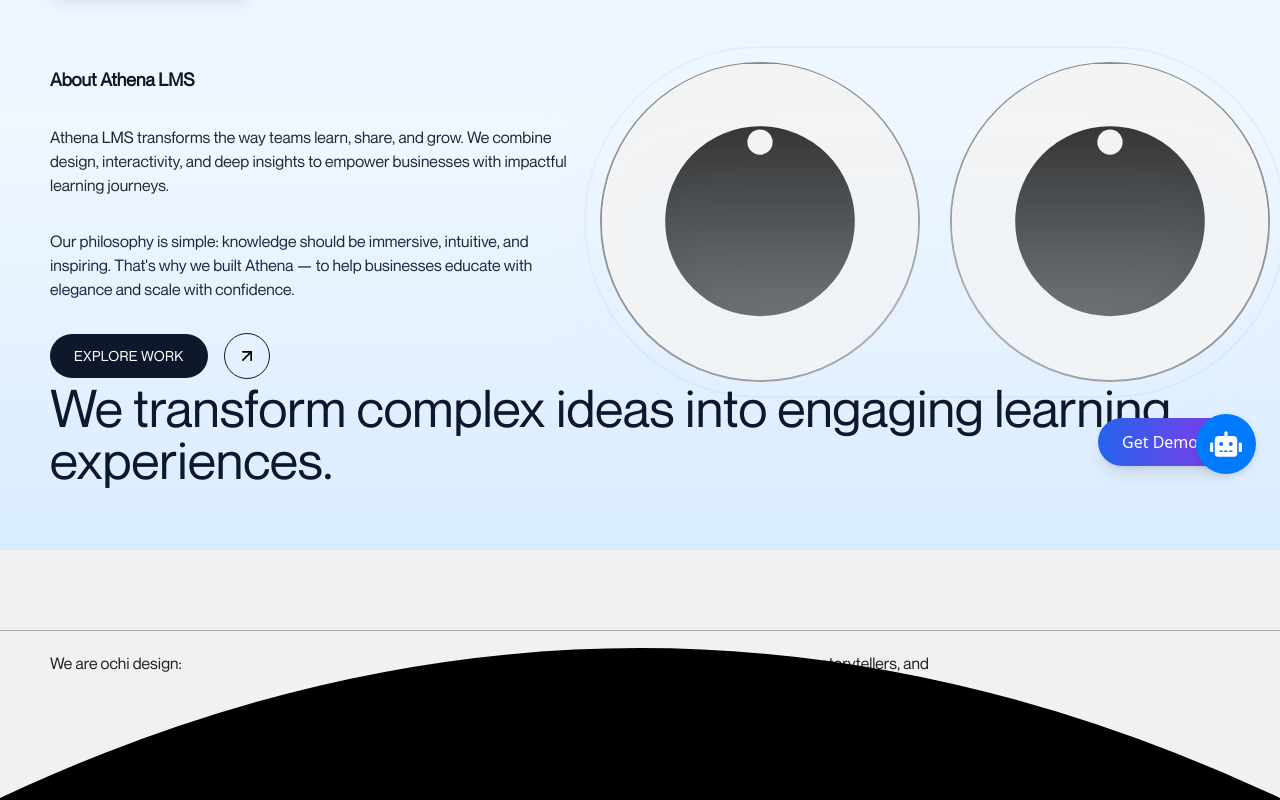
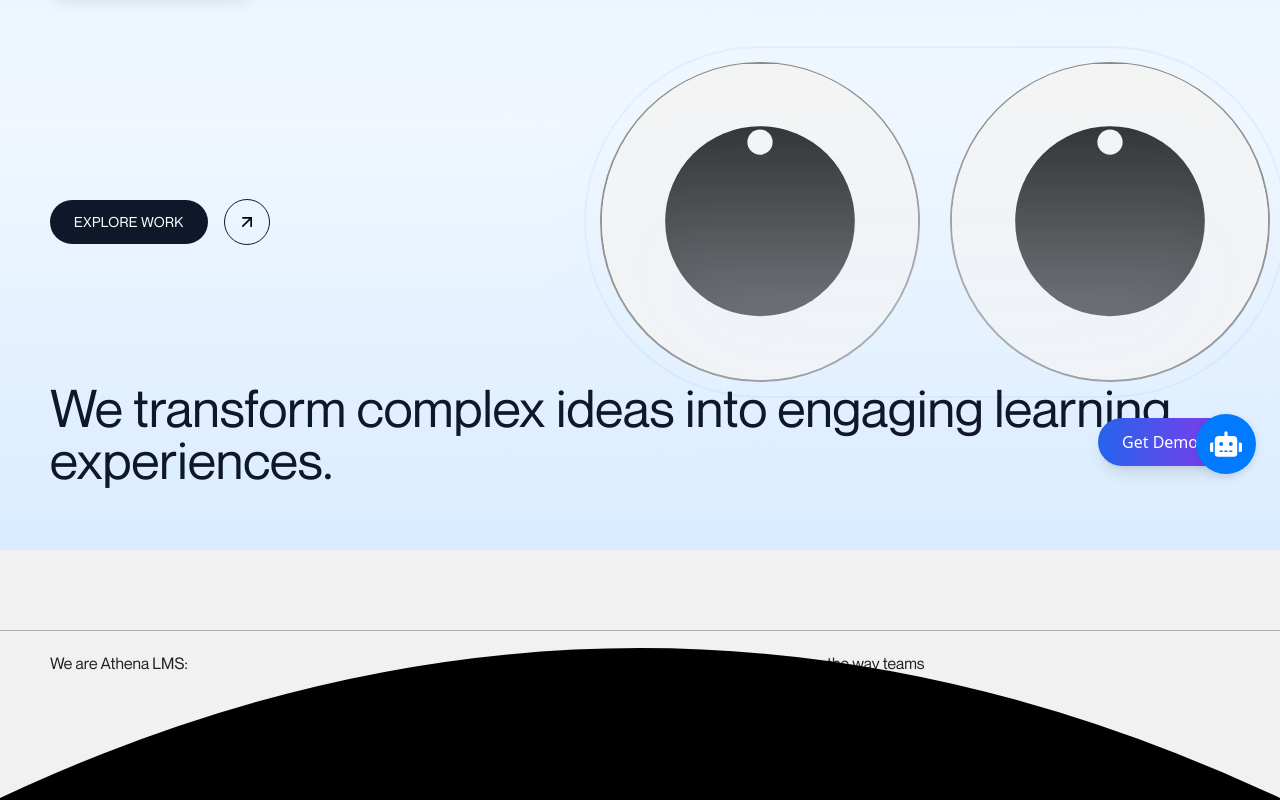
Before and after one commit to rahulsengupta0/athena2, a Next.js app: page /ochi-team in a window 1280 px wide. Shown: the part 302-1102 px from the top of the page. Built offline with nearby package versions, Linux system fonts and the light colour scheme.

Commit message:
Update About page components with LMS-focused content

```diff
--- a/container/about-page/About.tsx
+++ b/container/about-page/About.tsx
@@ -9,16 +9,16 @@ export default function About() {
 					<div className="w-full flex justify-between padding-x sm:flex-col xm:flex-col gap-[30px]">
 						<div>
 							<h3 className="paragraph font-medium text-secondry font-NeueMontreal">
-								We are ochi design:
+								We are Athena LMS:
 							</h3>
 						</div>
 						<div className="w-[48%] sm:w-full xm:w-full flex justify-between">
 							<div className="w-[50%] sm:w-full xm:w-full flex flex-col gap-y-[40px]">
 								<div className="flex flex-col gap-y-[20px]">
 									<p className="paragraph font-NeueMontreal text-secondry">
-										The team of designers, storytellers, and
-										<br /> passionate collaborators, who work
-										<br /> together to create industry-shifting <br />
+										Athena LMS transforms the way teams learn,
+										<br />  share, and grow.We combine design,
+										<br /> interactivity, and deep insights to empower businesses with impactful learning journeys. <br />
 										presentations that win people&apos;s hearts
 										<br />
 										and minds.
@@ -26,10 +26,10 @@ export default function About() {
 								</div>
 								<div className="flex flex-col gap-y-[20px]">
 									<p className="paragraph font-NeueMontreal text-secondry">
-										And we strive to become one of the most
+										Our philosophy is simple: knowledge should be immersive, intuitive, and inspiring.
 										<br />
-										recognizable & influential presentation
-										<br /> agencies of the time who does that.
+										That's why we built Athena — to help businesses educate
+										<br /> with elegance and scale with confidence.
 									</p>
 								</div>
 							</div>
--- a/container/about-page/Hero.tsx
+++ b/container/about-page/Hero.tsx
@@ -51,7 +51,7 @@ export default function Hero() {
                 delay: 0.8,
                 type: "spring",
                 stiffness: 200,
-                damping: 10
+                damping: 10,
               }}
               className="overflow-hidden rounded-lg shadow-lg hover:shadow-xl transition-shadow duration-300"
               whileHover={{ scale: 1.05 }}
@@ -78,50 +78,13 @@ export default function Hero() {
 
       {/* Content Row */}
       <div className="flex flex-col lg:flex-row items-center justify-between padding-x gap-12 mt-16 relative">
-        {/* Left - About */}
+        {/* Left - (Removed About Section) */}
         <motion.div
           initial={{ x: -80, opacity: 0 }}
           animate={{ x: 0, opacity: 1 }}
           transition={{ duration: 1, delay: 0.3 }}
           className="lg:w-1/2 w-full flex flex-col gap-8 relative z-10"
         >
-          <motion.h3
-            className="text-lg font-semibold text-[#0f172a] font-NeueMontreal"
-            whileInView={{
-              x: [-20, 0],
-              opacity: [0, 1]
-            }}
-            transition={{ duration: 0.6 }}
-          >
-            About Athena LMS
-          </motion.h3>
-
-          <motion.p
-            className="paragraph text-[#1e293b] font-NeueMontreal leading-relaxed"
-            whileInView={{
-              x: [-20, 0],
-              opacity: [0, 1]
-            }}
-            transition={{ duration: 0.6, delay: 0.2 }}
-          >
-            Athena LMS transforms the way teams learn, share, and grow.
-            We combine design, interactivity, and deep insights to empower
-            businesses with impactful learning journeys.
-          </motion.p>
-
-          <motion.p
-            className="paragraph text-[#1e293b] font-NeueMontreal leading-relaxed"
-            whileInView={{
-              x: [-20, 0],
-              opacity: [0, 1]
-            }}
-            transition={{ duration: 0.6, delay: 0.4 }}
-          >
-            Our philosophy is simple: knowledge should be immersive, intuitive,
-            and inspiring. That's why we built Athena — to help businesses
-            educate with elegance and scale with confidence.
-          </motion.p>
-
           {/* CTA Buttons */}
           <motion.div
             className="flex gap-4 items-center"
@@ -169,8 +132,8 @@ export default function Hero() {
         className="padding-x pb-16 relative z-10"
       >
         <h2 className="sub-heading font-medium font-NeueMontreal text-[#0f172a]">
-  We transform complex ideas into{" "} engaging learning experiences.
-</h2>
+          We transform complex ideas into{" "} engaging learning experiences.
+        </h2>
       </motion.div>
 
       {/* Floating CTA at bottom */}
--- a/container/about-page/Insights.tsx
+++ b/container/about-page/Insights.tsx
@@ -9,14 +9,14 @@ export default function Insights() {
 				<div className="w-full flex flex-col">
 					<div className="padding-x pb-[30px]">
 						<h2 className="sub-heading font-normal tracking-[-1.3px] text-[#212121] font-NeueMontreal">
-							Insights
+							Learning Insights
 						</h2>
 					</div>
 					<div className="w-full border-t border-[#21212155] pt-[20px]">
 						<div className="w-full flex sm:flex-col xm:flex-col sm:gap-[20px] xm:gap-[20px] padding-x">
 							<div className="w-[50%] sm:w-full xm:w-full sm:flex-col xm:flex-col">
 								<h3 className="text-[20px] leading-[30px] font-medium text-secondry font-NeueMontreal">
-									Latest publication:
+									Latest from our learning lab:
 								</h3>
 							</div>
 							<div className="w-[50%] sm:w-full xm:w-full sm:flex-col xm:flex-col">
@@ -53,8 +53,8 @@ export default function Insights() {
 											</div>
 											<div className="flex flex-col gap-[7px]">
 												<h3 className="text-[20px] leading-[30px] font-NeueMontreal font-normal text-secondry">
-													Presenting to an International Audience: <br /> Tips
-													and Lessons Learned.
+													Engaging Learners at Scale: <br /> Strategies for
+													Modern Training Delivery
 												</h3>
 												<p className="text-[20px] leading-[30px] font-NeueMontreal font-normal text-gray-400">
 													{item.subTitle}
--- a/container/about-page/Partners.tsx
+++ b/container/about-page/Partners.tsx
@@ -7,10 +7,10 @@ export default function Principles() {
 		<section className="w-full bg-background">
 			<div>
 				<h1 className="sub-heading padding-x font-medium font-NeueMontreal text-secondry">
-					We’ve built long-lasting partnerships
-					<br className="sm:hidden xm:hidden" /> with the most ambitious brands
+					We've empowered forward-thinking organizations
+					<br className="sm:hidden xm:hidden" /> to deliver smarter, scalable learning
 					<br className="sm:hidden xm:hidden" />
-					across the globe:
+					with our intuitive LMS platform:
 				</h1>
 			</div>
 			<div className="w-full border-t border-[#21212155] mt-[50px]">
--- a/container/about-page/Principles.tsx
+++ b/container/about-page/Principles.tsx
@@ -7,7 +7,7 @@ export default function Principles() {
 			<div>
 				<h1 className="sub-heading padding-x font-medium font-NeueMontreal text-secondry mb-[50px]">
 					Two principles we stand behind in
-					<br className="sm:hidden xm:hidden" /> every part of our work:
+					<br className="sm:hidden xm:hidden" /> every part of our learning journey:
 				</h1>
 			</div>
 			<div className="w-full border-t border-[#21212155]">
@@ -20,10 +20,10 @@ export default function Principles() {
 						/>
 						<div className="flex flex-col gap-[20px]">
 							<p className="paragraph font-NeueMontreal text-secondry">
-								Whether the presentation needs to convince or <br />
-								educate it always has to change audience
-								<br /> perception. We seek insights to make decks
-								<br /> unexpectedly enlightening for our audience.
+								Learning should spark transformation. <br />
+								Our courses are designed to shift perception, <br />
+								build clarity, and empower learners with <br />
+								practical, meaningful knowledge.
 							</p>
 						</div>
 					</div>
@@ -35,10 +35,10 @@ export default function Principles() {
 						/>
 						<div className="flex flex-col gap-[20px]">
 							<p className="paragraph font-NeueMontreal text-secondry">
-								The presentation helps to see what&apos;s hidden,
-								<br /> unseen, or simply never known before. We use <br />
-								design to drive their attention, focus them to <br />
-								clearly see, and help them feel the message.
+								Great learning reveals the unseen. <br />
+								We use thoughtful design and content <br />
+								structure to guide focus, spark curiosity, <br />
+								and deliver lasting understanding.
 							</p>
 						</div>
 					</div>
--- a/container/about-page/Team.tsx
+++ b/container/about-page/Team.tsx
@@ -4,14 +4,15 @@ import { Marquee } from "@/components";
 
 export default function Team() {
 	return (
-		<section className="w-full bg-marquee min-h-screen rounded-t-[20px]">
-			<div className="w-full bg-marquee z-10 relative rounded-t-[20px] padding-y">
+		<section className="w-full bg-[#005A9C] min-h-screen rounded-t-[20px]">
+  <div className="w-full bg-[#004687] z-10 relative rounded-t-[20px] padding-y">
+
 				<Marquee
 					title="the team core of"
 					className="pb-[50px] lg:pb-[40px] md:pb-[30px] sm:pb-[25px] xm:pb-[18px] text-[540px] leading-[330px] lg:text-[380px] lg:leading-[240px] md:text-[300px] md:leading-[160px] sm:text-[230px] sm:leading-[140px] xm:text-[130px] xm:leading-[80px]"
 				/>
 			</div>
-			<div className="w-full bg-marquee flex items-center justify-center pb-[50px]">
+			<div className="w-full bg-[#004687] flex items-center justify-center pb-[50px]">
 				<div className="w-[80%] p-[20px] bg-background rounded-[20px] sm:w-full  xm:w-full">
 					<div className="w-full flex flex-col justify-between gap-[20px] py-[10px]">
 						<div className="flex justify-between sm:flex-col xm:flex-col gap-[20px]">
@@ -39,7 +40,7 @@ export default function Team() {
 						<div className="flex justify-between items-end sm:flex-col xm:flex-col sm:items-start xm:items-start">
 							<div>
 								<h1 className="heading font-bold font-FoundersGrotesk text-secondry">
-									IHOR <br /> HULYAHRODSKYY
+									PAUL <br /> MICHAEL
 								</h1>
 							</div>
 							<div>
```
